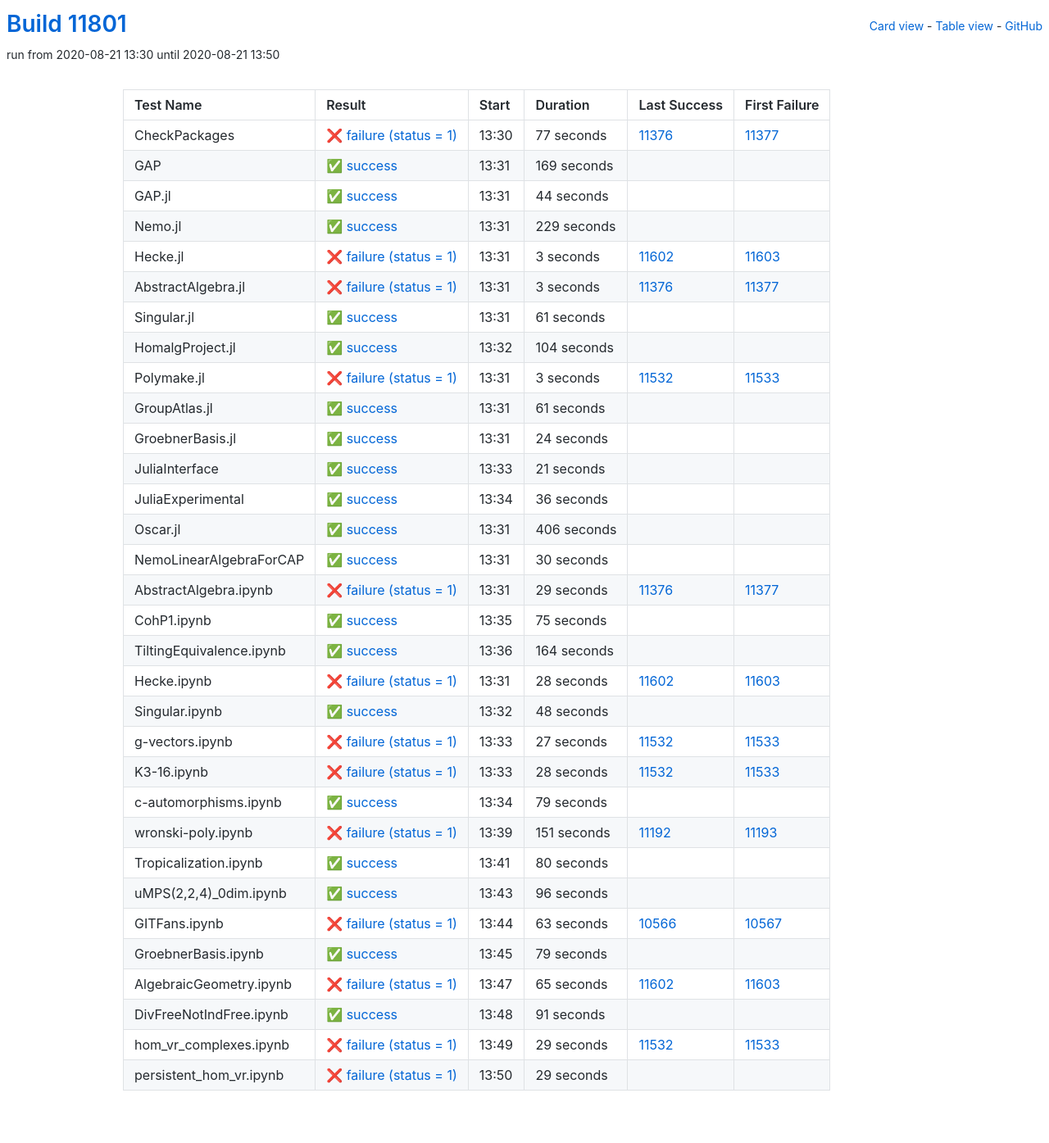
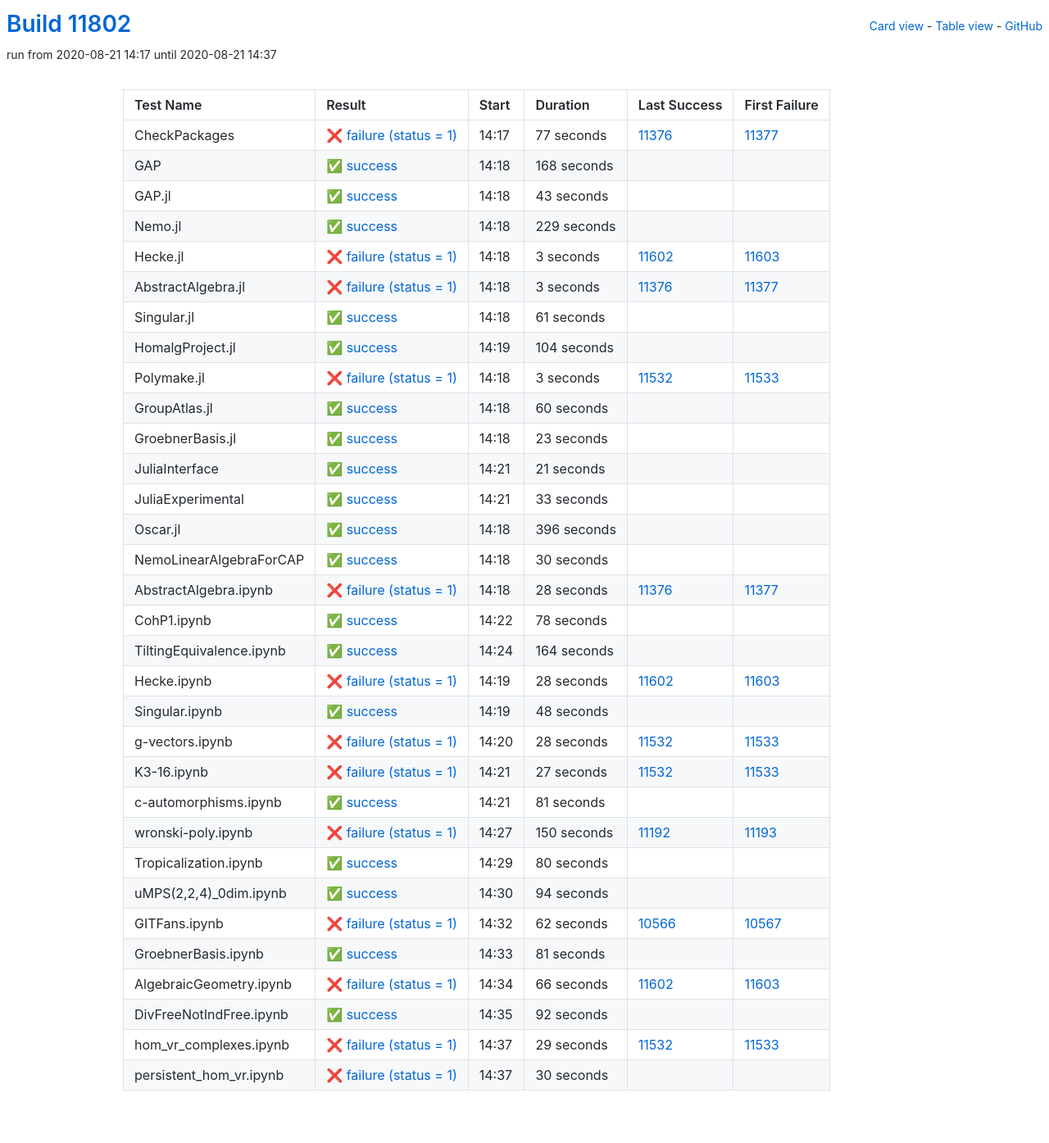
Before and after one commit to oscar-system/oscar-ci-status, a Jekyll site: the page built from table.html, in a window 1280 px wide. Shown: the whole page at 82% size. Built offline with Jekyll 4.4.1, drawn with Linux system fonts in a browser that asks for light colours.

Commit message:
Build #11802

```diff
--- a/_data/ci.yml
+++ b/_data/ci.yml
@@ -1,6 +1,6 @@
 ---
-build: 11801
-build_url: https://oscarci.mathematik.uni-kl.de/job/oscar/11801/
+build: 11802
+build_url: https://oscarci.mathematik.uni-kl.de/job/oscar/11802/
 job: oscar
 organization: oscar-system
 repo: oscar-ci-status
@@ -8,8 +8,8 @@
 tests:
 - name: CheckPackages
   id: checkpackages
-  log: https://oscarci.mathematik.uni-kl.de/job/oscar/11801/artifact/logs/build-11801/CheckPackages.log
-  start: 2020-08-21 13:30
+  log: https://oscarci.mathematik.uni-kl.de/job/oscar/11802/artifact/logs/build-11802/CheckPackages.log
+  start: 2020-08-21 14:17
   success: false
   exitcode: 1
   status: failure
@@ -20,32 +20,32 @@
   first_failure_url: https://oscarci.mathematik.uni-kl.de/job/oscar/11377/
 - name: GAP
   id: gap
-  log: https://oscarci.mathematik.uni-kl.de/job/oscar/11801/artifact/logs/build-11801/GAP.log
-  start: 2020-08-21 13:31
+  log: https://oscarci.mathematik.uni-kl.de/job/oscar/11802/artifact/logs/build-11802/GAP.log
+  start: 2020-08-21 14:18
   success: true
   exitcode: 0
   status: success
-  duration: 169
+  duration: 168
   last_success: false
   last_success_url:
   first_failure: false
   first_failure_url:
 - name: GAP.jl
   id: gap-jl
-  log: https://oscarci.mathematik.uni-kl.de/job/oscar/11801/artifact/logs/build-11801/GAP.jl.log
-  start: 2020-08-21 13:31
+  log: https://oscarci.mathematik.uni-kl.de/job/oscar/11802/artifact/logs/build-11802/GAP.jl.log
+  start: 2020-08-21 14:18
   success: true
   exitcode: 0
   status: success
-  duration: 44
+  duration: 43
   last_success: false
   last_success_url:
   first_failure: false
   first_failure_url:
 - name: Nemo.jl
   id: nemo-jl
-  log: https://oscarci.mathematik.uni-kl.de/job/oscar/11801/artifact/logs/build-11801/Nemo.jl.log
-  start: 2020-08-21 13:31
+  log: https://oscarci.mathematik.uni-kl.de/job/oscar/11802/artifact/logs/build-11802/Nemo.jl.log
+  start: 2020-08-21 14:18
   success: true
   exitcode: 0
   status: success
@@ -56,8 +56,8 @@
   first_failure_url:
 - name: Hecke.jl
   id: hecke-jl
-  log: https://oscarci.mathematik.uni-kl.de/job/oscar/11801/artifact/logs/build-11801/Hecke.jl.log
-  start: 2020-08-21 13:31
+  log: https://oscarci.mathematik.uni-kl.de/job/oscar/11802/artifact/logs/build-11802/Hecke.jl.log
+  start: 2020-08-21 14:18
   success: false
   exitcode: 1
   status: failure
@@ -68,8 +68,8 @@
   first_failure_url: https://oscarci.mathematik.uni-kl.de/job/oscar/11603/
 - name: AbstractAlgebra.jl
   id: abstractalgebra-jl
-  log: https://oscarci.mathematik.uni-kl.de/job/oscar/11801/artifact/logs/build-11801/AbstractAlgebra.jl.log
-  start: 2020-08-21 13:31
+  log: https://oscarci.mathematik.uni-kl.de/job/oscar/11802/artifact/logs/build-11802/AbstractAlgebra.jl.log
+  start: 2020-08-21 14:18
   success: false
   exitcode: 1
   status: failure
@@ -80,8 +80,8 @@
   first_failure_url: https://oscarci.mathematik.uni-kl.de/job/oscar/11377/
 - name: Singular.jl
   id: singular-jl
-  log: https://oscarci.mathematik.uni-kl.de/job/oscar/11801/artifact/logs/build-11801/Singular.jl.log
-  start: 2020-08-21 13:31
+  log: https://oscarci.mathematik.uni-kl.de/job/oscar/11802/artifact/logs/build-11802/Singular.jl.log
+  start: 2020-08-21 14:18
   success: true
   exitcode: 0
   status: success
@@ -92,8 +92,8 @@
   first_failure_url:
 - name: HomalgProject.jl
   id: homalgproject-jl
-  log: https://oscarci.mathematik.uni-kl.de/job/oscar/11801/artifact/logs/build-11801/HomalgProject.jl.log
-  start: 2020-08-21 13:32
+  log: https://oscarci.mathematik.uni-kl.de/job/oscar/11802/artifact/logs/build-11802/HomalgProject.jl.log
+  start: 2020-08-21 14:19
   success: true
   exitcode: 0
   status: success
@@ -104,8 +104,8 @@
   first_failure_url:
 - name: Polymake.jl
   id: polymake-jl
-  log: https://oscarci.mathematik.uni-kl.de/job/oscar/11801/artifact/logs/build-11801/Polymake.jl.log
-  start: 2020-08-21 13:31
+  log: https://oscarci.mathematik.uni-kl.de/job/oscar/11802/artifact/logs/build-11802/Polymake.jl.log
+  start: 2020-08-21 14:18
   success: false
   exitcode: 1
   status: failure
@@ -116,32 +116,32 @@
   first_failure_url: https://oscarci.mathematik.uni-kl.de/job/oscar/11533/
 - name: GroupAtlas.jl
   id: groupatlas-jl
-  log: https://oscarci.mathematik.uni-kl.de/job/oscar/11801/artifact/logs/build-11801/GroupAtlas.jl.log
-  start: 2020-08-21 13:31
+  log: https://oscarci.mathematik.uni-kl.de/job/oscar/11802/artifact/logs/build-11802/GroupAtlas.jl.log
+  start: 2020-08-21 14:18
   success: true
   exitcode: 0
   status: success
-  duration: 61
+  duration: 60
   last_success: false
   last_success_url:
   first_failure: false
   first_failure_url:
 - name: GroebnerBasis.jl
   id: groebnerbasis-jl
-  log: https://oscarci.mathematik.uni-kl.de/job/oscar/11801/artifact/logs/build-11801/GroebnerBasis.jl.log
-  start: 2020-08-21 13:31
+  log: https://oscarci.mathematik.uni-kl.de/job/oscar/11802/artifact/logs/build-11802/GroebnerBasis.jl.log
+  start: 2020-08-21 14:18
   success: true
   exitcode: 0
   status: success
-  duration: 24
+  duration: 23
   last_success: false
   last_success_url:
   first_failure: false
   first_failure_url:
 - name: JuliaInterface
   id: juliainterface
-  log: https://oscarci.mathematik.uni-kl.de/job/oscar/11801/artifact/logs/build-11801/JuliaInterface.log
-  start: 2020-08-21 13:33
+  log: https://oscarci.mathematik.uni-kl.de/job/oscar/11802/artifact/logs/build-11802/JuliaInterface.log
+  start: 2020-08-21 14:21
   success: true
   exitcode: 0
   status: success
@@ -152,32 +152,32 @@
   first_failure_url:
 - name: JuliaExperimental
   id: juliaexperimental
-  log: https://oscarci.mathematik.uni-kl.de/job/oscar/11801/artifact/logs/build-11801/JuliaExperimental.log
-  start: 2020-08-21 13:34
+  log: https://oscarci.mathematik.uni-kl.de/job/oscar/11802/artifact/logs/build-11802/JuliaExperimental.log
+  start: 2020-08-21 14:21
   success: true
   exitcode: 0
   status: success
-  duration: 36
+  duration: 33
   last_success: false
   last_success_url:
   first_failure: false
   first_failure_url:
 - name: Oscar.jl
   id: oscar-jl
-  log: https://oscarci.mathematik.uni-kl.de/job/oscar/11801/artifact/logs/build-11801/Oscar.jl.log
-  start: 2020-08-21 13:31
+  log: https://oscarci.mathematik.uni-kl.de/job/oscar/11802/artifact/logs/build-11802/Oscar.jl.log
+  start: 2020-08-21 14:18
   success: true
   exitcode: 0
   status: success
-  duration: 406
+  duration: 396
   last_success: false
   last_success_url:
   first_failure: false
   first_failure_url:
 - name: NemoLinearAlgebraForCAP
   id: nemolinearalgebraforcap
-  log: https://oscarci.mathematik.uni-kl.de/job/oscar/11801/artifact/logs/build-11801/NemoLinearAlgebraForCAP.log
-  start: 2020-08-21 13:31
+  log: https://oscarci.mathematik.uni-kl.de/job/oscar/11802/artifact/logs/build-11802/NemoLinearAlgebraForCAP.log
+  start: 2020-08-21 14:18
   success: true
   exitcode: 0
   status: success
@@ -188,32 +188,32 @@
   first_failure_url:
 - name: AbstractAlgebra.ipynb
   id: abstractalgebra-ipynb
-  log: https://oscarci.mathematik.uni-kl.de/job/oscar/11801/artifact/logs/build-11801/AbstractAlgebra.ipynb.log
-  start: 2020-08-21 13:31
+  log: https://oscarci.mathematik.uni-kl.de/job/oscar/11802/artifact/logs/build-11802/AbstractAlgebra.ipynb.log
+  start: 2020-08-21 14:18
   success: false
   exitcode: 1
   status: failure
-  duration: 29
+  duration: 28
   last_success: 11376
   last_success_url: https://oscarci.mathematik.uni-kl.de/job/oscar/11376/
   first_failure: 11377
   first_failure_url: https://oscarci.mathematik.uni-kl.de/job/oscar/11377/
 - name: CohP1.ipynb
   id: cohp1-ipynb
-  log: https://oscarci.mathematik.uni-kl.de/job/oscar/11801/artifact/logs/build-11801/CohP1.ipynb.log
-  start: 2020-08-21 13:35
+  log: https://oscarci.mathematik.uni-kl.de/job/oscar/11802/artifact/logs/build-11802/CohP1.ipynb.log
+  start: 2020-08-21 14:22
   success: true
   exitcode: 0
   status: success
-  duration: 75
+  duration: 78
   last_success: false
   last_success_url:
   first_failure: false
   first_failure_url:
 - name: TiltingEquivalence.ipynb
   id: tiltingequivalence-ipynb
-  log: https://oscarci.mathematik.uni-kl.de/job/oscar/11801/artifact/logs/build-11801/TiltingEquivalence.ipynb.log
-  start: 2020-08-21 13:36
+  log: https://oscarci.mathematik.uni-kl.de/job/oscar/11802/artifact/logs/build-11802/TiltingEquivalence.ipynb.log
+  start: 2020-08-21 14:24
   success: true
   exitcode: 0
   status: success
@@ -224,8 +224,8 @@
   first_failure_url:
 - name: Hecke.ipynb
   id: hecke-ipynb
-  log: https://oscarci.mathematik.uni-kl.de/job/oscar/11801/artifact/logs/build-11801/Hecke.ipynb.log
-  start: 2020-08-21 13:31
+  log: https://oscarci.mathematik.uni-kl.de/job/oscar/11802/artifact/logs/build-11802/Hecke.ipynb.log
+  start: 2020-08-21 14:19
   success: false
   exitcode: 1
   status: failure
@@ -236,8 +236,8 @@
   first_failure_url: https://oscarci.mathematik.uni-kl.de/job/oscar/11603/
 - name: Singular.ipynb
   id: singular-ipynb
-  log: https://oscarci.mathematik.uni-kl.de/job/oscar/11801/artifact/logs/build-11801/Singular.ipynb.log
-  start: 2020-08-21 13:32
+  log: https://oscarci.mathematik.uni-kl.de/job/oscar/11802/artifact/logs/build-11802/Singular.ipynb.log
+  start: 2020-08-21 14:19
   success: true
   exitcode: 0
   status: success
@@ -248,8 +248,20 @@
   first_failure_url:
 - name: g-vectors.ipynb
   id: g-vectors-ipynb
-  log: https://oscarci.mathematik.uni-kl.de/job/oscar/11801/artifact/logs/build-11801/g-vectors.ipynb.log
-  start: 2020-08-21 13:33
+  log: https://oscarci.mathematik.uni-kl.de/job/oscar/11802/artifact/logs/build-11802/g-vectors.ipynb.log
+  start: 2020-08-21 14:20
+  success: false
+  exitcode: 1
+  status: failure
+  duration: 28
+  last_success: 11532
+  last_success_url: https://oscarci.mathematik.uni-kl.de/job/oscar/11532/
+  first_failure: 11533
+  first_failure_url: https://oscarci.mathematik.uni-kl.de/job/oscar/11533/
+- name: K3-16.ipynb
+  id: k3-16-ipynb
+  log: https://oscarci.mathematik.uni-kl.de/job/oscar/11802/artifact/logs/build-11802/K3-16.ipynb.log
+  start: 2020-08-21 14:21
   success: false
   exitcode: 1
   status: failure
@@ -258,46 +270,34 @@
   last_success_url: https://oscarci.mathematik.uni-kl.de/job/oscar/11532/
   first_failure: 11533
   first_failure_url: https://oscarci.mathematik.uni-kl.de/job/oscar/11533/
-- name: K3-16.ipynb
-  id: k3-16-ipynb
-  log: https://oscarci.mathematik.uni-kl.de/job/oscar/11801/artifact/logs/build-11801/K3-16.ipynb.log
-  start: 2020-08-21 13:33
-  success: false
-  exitcode: 1
-  status: failure
-  duration: 28
-  last_success: 11532
-  last_success_url: https://oscarci.mathematik.uni-kl.de/job/oscar/11532/
-  first_failure: 11533
-  first_failure_url: https://oscarci.mathematik.uni-kl.de/job/oscar/11533/
 - name: c-automorphisms.ipynb
   id: c-automorphisms-ipynb
-  log: https://oscarci.mathematik.uni-kl.de/job/oscar/11801/artifact/logs/build-11801/c-automorphisms.ipynb.log
-  start: 2020-08-21 13:34
+  log: https://oscarci.mathematik.uni-kl.de/job/oscar/11802/artifact/logs/build-11802/c-automorphisms.ipynb.log
+  start: 2020-08-21 14:21
   success: true
   exitcode: 0
   status: success
-  duration: 79
+  duration: 81
   last_success: false
   last_success_url:
   first_failure: false
   first_failure_url:
 - name: wronski-poly.ipynb
   id: wronski-poly-ipynb
-  log: https://oscarci.mathematik.uni-kl.de/job/oscar/11801/artifact/logs/build-11801/wronski-poly.ipynb.log
-  start: 2020-08-21 13:39
+  log: https://oscarci.mathematik.uni-kl.de/job/oscar/11802/artifact/logs/build-11802/wronski-poly.ipynb.log
+  start: 2020-08-21 14:27
   success: false
   exitcode: 1
   status: failure
-  duration: 151
+  duration: 150
   last_success: 11192
   last_success_url: https://oscarci.mathematik.uni-kl.de/job/oscar/11192/
   first_failure: 11193
   first_failure_url: https://oscarci.mathematik.uni-kl.de/job/oscar/11193/
 - name: Tropicalization.ipynb
   id: tropicalization-ipynb
-  log: https://oscarci.mathematik.uni-kl.de/job/oscar/11801/artifact/logs/build-11801/Tropicalization.ipynb.log
-  start: 2020-08-21 13:41
+  log: https://oscarci.mathematik.uni-kl.de/job/oscar/11802/artifact/logs/build-11802/Tropicalization.ipynb.log
+  start: 2020-08-21 14:29
   success: true
   exitcode: 0
   status: success
@@ -308,68 +308,68 @@
   first_failure_url:
 - name: uMPS(2,2,4)_0dim.ipynb
   id: umps-2-2-4-0dim-ipynb
-  log: https://oscarci.mathematik.uni-kl.de/job/oscar/11801/artifact/logs/build-11801/uMPS-2-2-4-_0dim.ipynb.log
-  start: 2020-08-21 13:43
+  log: https://oscarci.mathematik.uni-kl.de/job/oscar/11802/artifact/logs/build-11802/uMPS-2-2-4-_0dim.ipynb.log
+  start: 2020-08-21 14:30
   success: true
   exitcode: 0
   status: success
-  duration: 96
+  duration: 94
   last_success: false
   last_success_url:
   first_failure: false
   first_failure_url:
 - name: GITFans.ipynb
   id: gitfans-ipynb
-  log: https://oscarci.mathematik.uni-kl.de/job/oscar/11801/artifact/logs/build-11801/GITFans.ipynb.log
-  start: 2020-08-21 13:44
+  log: https://oscarci.mathematik.uni-kl.de/job/oscar/11802/artifact/logs/build-11802/GITFans.ipynb.log
+  start: 2020-08-21 14:32
   success: false
   exitcode: 1
   status: failure
-  duration: 63
+  duration: 62
   last_success: 10566
   last_success_url: https://oscarci.mathematik.uni-kl.de/job/oscar/10566/
   first_failure: 10567
   first_failure_url: https://oscarci.mathematik.uni-kl.de/job/oscar/10567/
 - name: GroebnerBasis.ipynb
   id: groebnerbasis-ipynb
-  log: https://oscarci.mathematik.uni-kl.de/job/oscar/11801/artifact/logs/build-11801/GroebnerBasis.ipynb.log
-  start: 2020-08-21 13:45
+  log: https://oscarci.mathematik.uni-kl.de/job/oscar/11802/artifact/logs/build-11802/GroebnerBasis.ipynb.log
+  start: 2020-08-21 14:33
   success: true
   exitcode: 0
   status: success
-  duration: 79
+  duration: 81
   last_success: false
   last_success_url:
   first_failure: false
   first_failure_url:
 - name: AlgebraicGeometry.ipynb
   id: algebraicgeometry-ipynb
-  log: https://oscarci.mathematik.uni-kl.de/job/oscar/11801/artifact/logs/build-11801/AlgebraicGeometry.ipynb.log
-  start: 2020-08-21 13:47
+  log: https://oscarci.mathematik.uni-kl.de/job/oscar/11802/artifact/logs/build-11802/AlgebraicGeometry.ipynb.log
+  start: 2020-08-21 14:34
   success: false
   exitcode: 1
   status: failure
-  duration: 65
+  duration: 66
   last_success: 11602
   last_success_url: https://oscarci.mathematik.uni-kl.de/job/oscar/11602/
   first_failure: 11603
   first_failure_url: https://oscarci.mathematik.uni-kl.de/job/oscar/11603/
 - name: DivFreeNotIndFree.ipynb
   id: divfreenotindfree-ipynb
-  log: https://oscarci.mathematik.uni-kl.de/job/oscar/11801/artifact/logs/build-11801/DivFreeNotIndFree.ipynb.log
-  start: 2020-08-21 13:48
+  log: https://oscarci.mathematik.uni-kl.de/job/oscar/11802/artifact/logs/build-11802/DivFreeNotIndFree.ipynb.log
+  start: 2020-08-21 14:35
   success: true
   exitcode: 0
   status: success
-  duration: 91
+  duration: 92
   last_success: false
   last_success_url:
   first_failure: false
   first_failure_url:
 - name: hom_vr_complexes.ipynb
   id: hom-vr-complexes-ipynb
-  log: https://oscarci.mathematik.uni-kl.de/job/oscar/11801/artifact/logs/build-11801/hom_vr_complexes.ipynb.log
-  start: 2020-08-21 13:49
+  log: https://oscarci.mathematik.uni-kl.de/job/oscar/11802/artifact/logs/build-11802/hom_vr_complexes.ipynb.log
+  start: 2020-08-21 14:37
   success: false
   exitcode: 1
   status: failure
@@ -380,12 +380,12 @@
   first_failure_url: https://oscarci.mathematik.uni-kl.de/job/oscar/11533/
 - name: persistent_hom_vr.ipynb
   id: persistent-hom-vr-ipynb
-  log: https://oscarci.mathematik.uni-kl.de/job/oscar/11801/artifact/logs/build-11801/persistent_hom_vr.ipynb.log
-  start: 2020-08-21 13:50
+  log: https://oscarci.mathematik.uni-kl.de/job/oscar/11802/artifact/logs/build-11802/persistent_hom_vr.ipynb.log
+  start: 2020-08-21 14:37
   success: false
   exitcode: 1
   status: failure
-  duration: 29
+  duration: 30
   last_success: false
   last_success_url:
   first_failure: false
```
Also changed, not shown: README.md.
